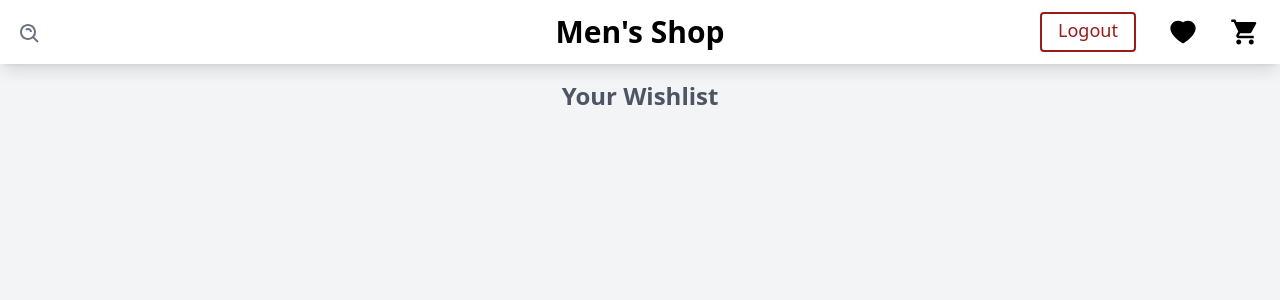
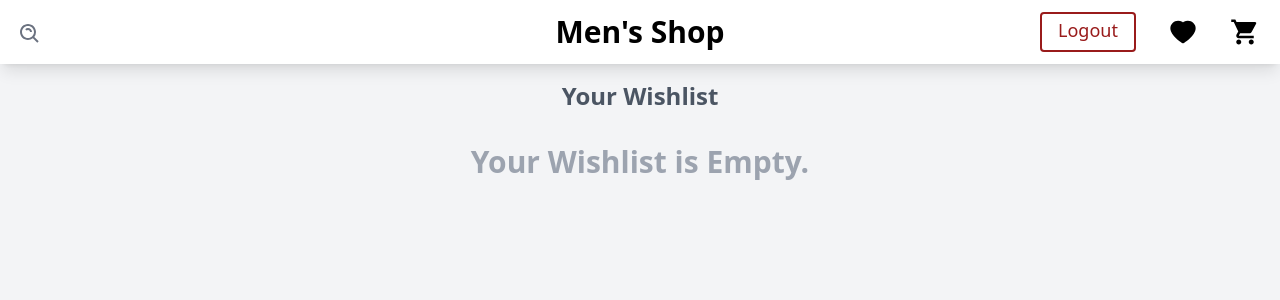
Before and after one commit to ValtureTecocraft/my-e-commerce-app, a React (Vite) app: page /wishlist in a window 1280 px wide. Shown: the top 300 px of the page. Built offline with nearby package versions, Linux system fonts and the light colour scheme; sample sign-in values are in the browser's storage; what miragejs would draw is missing.

Commit message:
Wishlist

```diff
--- a/src/pages/Wishlist.jsx
+++ b/src/pages/Wishlist.jsx
@@ -48,10 +48,15 @@
 
   return (
     <div className="w-full min-h-screen h-full px-8 flex justify-center bg-gray-100">
-      <div className="w-full h-full py-20 gap-8 flex flex-col justify-start">
+      <div className="w-full min-h-screen h-full py-20 gap-8 flex flex-col justify-start">
         <h1 className="text-center font-bold text-2xl text-gray-600">
           Your Wishlist
         </h1>
+        {!!wishlistData && (
+          <h2 className="font-bold text-gray-400 text-3xl text-center">
+            Your Wishlist is Empty.
+          </h2>
+        )}
         <div className="w-full h-full gap-5 grid grid-cols-1 sm:grid-cols-2 3:grid-cols-3 2:grid-cols-4 1:grid-cols-5 place-content-center place-items-center">
           {wishlistData.map((item) => (
             <div key={item._id}>
```
